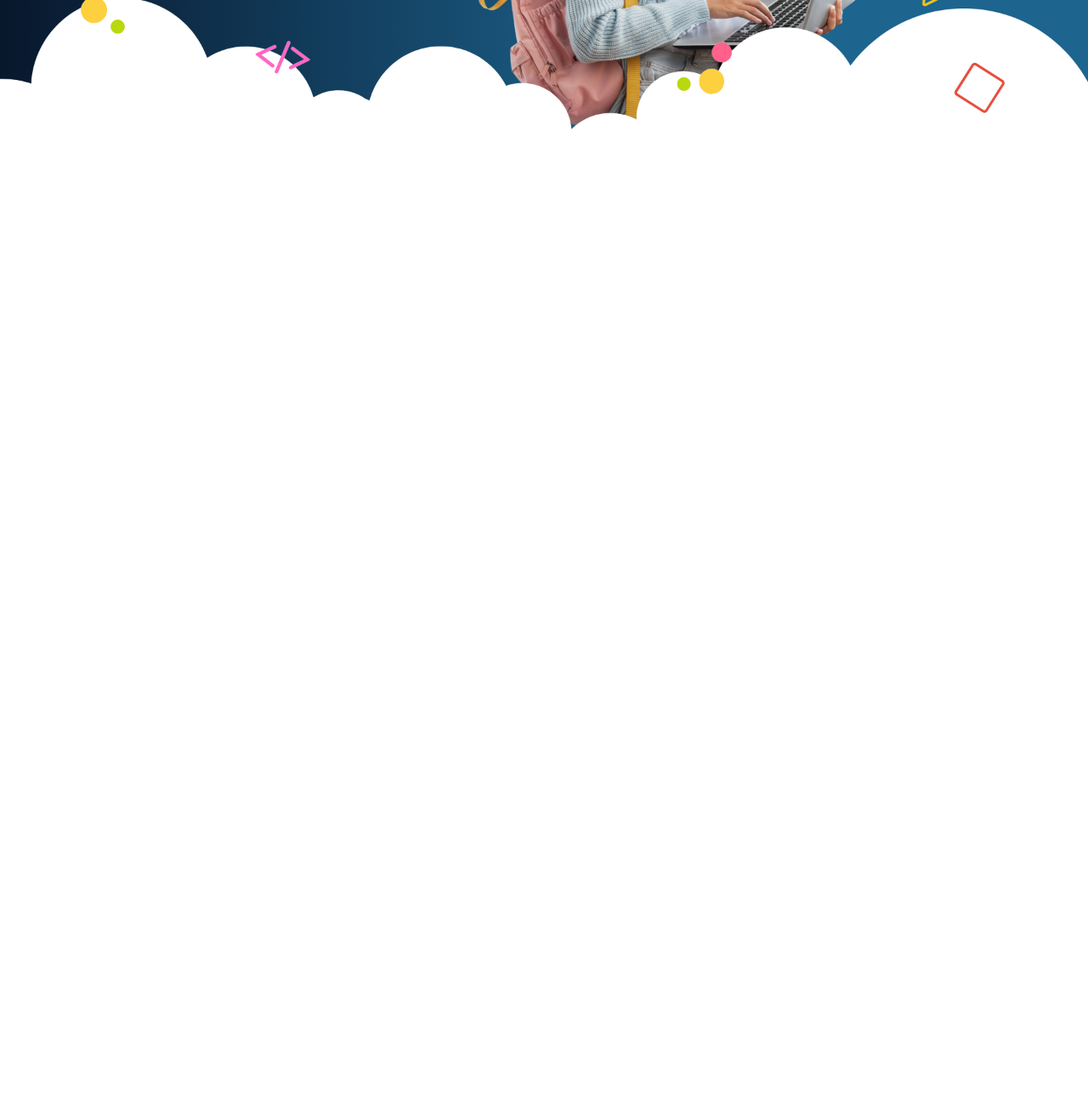
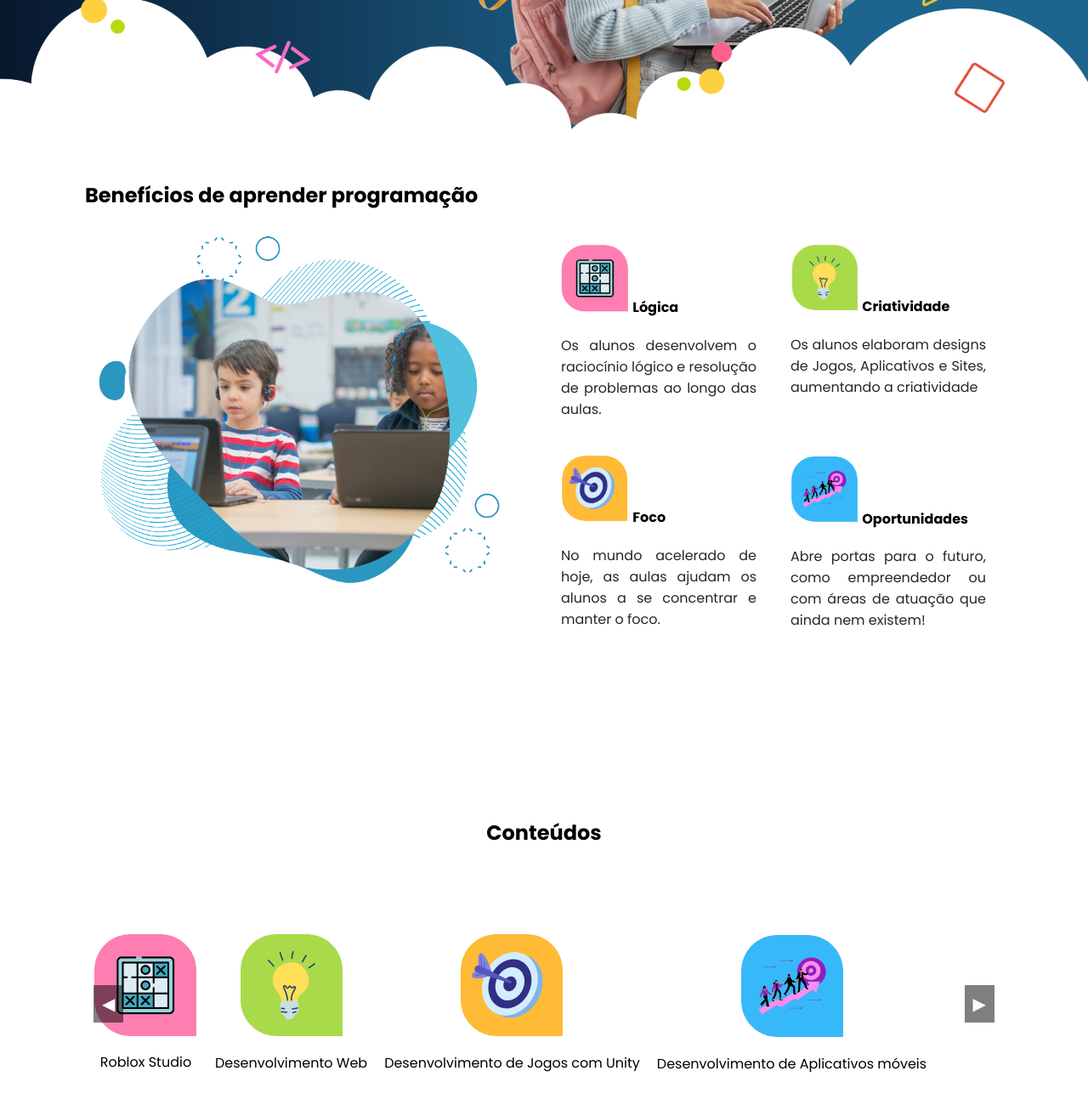
Before and after one commit to jana-dev/coderKidsLab, a plain HTML site: page index.html in a window 1280 px wide. Shown: the part 638-1938 px from the top of the page at 85% size. Before the commit the page ends 800 px from the top, so only its background shows below. Drawn offline with Linux system fonts and the light colour scheme.

Commit message:
finalizado home e beneficios

```diff
--- a/index.html
+++ b/index.html
@@ -10,7 +10,10 @@
     <link
         href="https://fonts.googleapis.com/css2?family=Poppins:ital,wght@0,100;0,200;0,300;0,400;0,500;0,600;0,700;0,800;0,900;1,100;1,200;1,300;1,400;1,500;1,600;1,700;1,800;1,900&display=swap"
         rel="stylesheet">
-        <link href="https://fonts.googleapis.com/css2?family=Josefin+Sans:ital,wght@0,100..700;1,100..700&family=Lilita+One&display=swap" rel="stylesheet">
+    <link
+        href="https://fonts.googleapis.com/css2?family=Josefin+Sans:ital,wght@0,100..700;1,100..700&family=Lilita+One&display=swap"
+        rel="stylesheet">
+
     <link rel="stylesheet" href="style.css">
     <title>Coder Kids Lab</title>
 </head>
@@ -38,6 +41,93 @@
             </div>
         </section>
     </div>
+
+    <section class="beneficios">
+        <div class="max-container-center">
+            <h3 class="titulo-beneficios">Benefícios de aprender programação</h3>
+            <div class="grid-beneficios">
+                <div class="imagem-beneficios">
+                    <img width="500" src="./src/img/meninos-beneficio.png" alt="">
+                </div>
+                <div class="conteudo-beneficios">
+                    <div class="beneficio">
+                        <div>
+                            <img width="80" src="./src/img/logica.png" alt="">
+                            <strong>Lógica</strong>
+                        </div>
+                        <div>
+                            <p class="p-beneficios">Os alunos desenvolvem o raciocínio lógico e resolução de problemas
+                                ao longo das aulas.</p>
+                        </div>
+                    </div>
+                    <div class="beneficio">
+                        <div>
+                            <img width="80" src="./src/img/criatividade.png" alt="">
+                            <strong>Criatividade</strong>
+                        </div>
+                        <div>
+                            <p class="p-beneficios">Os alunos elaboram designs de Jogos, Aplicativos e Sites, aumentando
+                                a criatividade</p>
+                        </div>
+                    </div>
+                    <div class="beneficio">
+                        <div>
+                            <img width="80" src="./src/img/foco.png" alt="">
+                            <strong>Foco</strong>
+                        </div>
+                        <div>
+                            <p class="p-beneficios">No mundo acelerado de hoje, as aulas ajudam os alunos a se
+                                concentrar e manter o foco.</p>
+                        </div>
+                    </div>
+                    <div class="beneficio">
+                        <div>
+                            <img width="80" src="./src/img/oportunidades.png" alt="">
+                            <strong>Oportunidades</strong>
+                        </div>
+                        <div>
+                            <p class="p-beneficios">Abre portas para o futuro, como empreendedor ou com áreas de atuação
+                                que ainda nem existem!</p>
+                        </div>
+                    </div>
+                </div>
+            </div>
+        </div>
+
+
+    </section>
+
+    <section class="conteudos">
+        <div class="max-container-center">
+            <h3 class="titulo-conteudos">Conteúdos</h3>
+
+            <div class="carousel-container">
+                <div class="carousel">
+                    <div class="card">
+                        <img src="./src/img/logica.png" alt="Image 1">
+                        <div class="card-text">Roblox Studio</div>
+                    </div>
+                    <div class="card">
+                        <img src="./src/img/criatividade.png" alt="Image 2">
+                        <div class="card-text">Desenvolvimento Web</div>
+                    </div>
+                    <div class="card">
+                        <img src="./src/img/foco.png" alt="Image 3">
+                        <div class="card-text">Desenvolvimento de Jogos com Unity</div>
+                    </div>
+                    <div class="card">
+                        <img src="./src/img/oportunidades.png" alt="Image 4">
+                        <div class="card-text">Desenvolvimento de Aplicativos móveis</div>
+                    </div>
+                    <!-- Adicione mais cards conforme necessário -->
+                </div>
+                <button class="carousel-button prev">◀</button>
+                <button class="carousel-button next">▶</button>
+            </div>
+        </div>
+    </section>
+
+    <script src="main.js"></script>
 </body>
 
 </html>
--- a/style.css
+++ b/style.css
@@ -1,17 +1,17 @@
-*{
+* {
     margin: 0;
     padding: 0;
     box-sizing: border-box;
 }
 
-body{
+body {
     font-family: "Poppins", sans-serif;
 }
 
 /*Padrão*/
-.max-container-center{
-    max-width: 1200px;
-    padding: 0 20px;
+.max-container-center {
+    max-width: 1160px;
+    padding: 0 40px;
     margin: auto;
 }
 
@@ -23,7 +23,7 @@ body{
     border: none;
     transform: rotate(5deg);
     transform-origin: center;
-    font-family: "Gochi Hand", cursive;
+    font-family: cursive;
     text-decoration: none;
     font-size: 15px;
     cursor: pointer;
@@ -33,108 +33,255 @@ body{
     transition: all 0.3s cubic-bezier(0.175, 0.885, 0.32, 1.275);
     background-color: #5cdb95;
     color: black;
-  }
+}
 
-  .cta-aula-experimental span {
+.cta-aula-experimental span {
     background: #f1f5f8;
     display: block;
     padding: 0.5rem 1rem;
     border-radius: 5px;
     border: 2px solid #494a4b;
     color: black;
-  }
+}
 
-  .cta-aula-experimental:active {
+.cta-aula-experimental:active {
     transform: translateY(5px);
     padding-bottom: 0px;
     outline: 0;
-  }
+}
+
 /*Botão padrão*/
 
 /*Padrão*/
 
 /*Header e Home*/
-.fundo-header-home{
+.fundo-header-home {
     height: 100vh;
-    background: rgb(8,23,44);
-    background: linear-gradient(90deg, rgba(8,23,44,1) 0%, rgba(29,100,142,1) 61%);
+    background: rgb(8, 23, 44);
+    background: linear-gradient(90deg, rgba(8, 23, 44, 1) 0%, rgba(29, 100, 142, 1) 61%);
 }
-header{
+
+header {
     display: flex;
     align-items: center;
     justify-content: space-between;
 
 }
 
-.home{
+.home {
     height: calc(100vh - 100px);
     position: relative;
 }
-.nuvem{
+
+.nuvem {
     width: 100%;
     height: auto;
     position: absolute;
     bottom: 0;
     z-index: 1;
 }
-.menina{
+
+.menina {
     width: 80%;
     position: absolute;
     bottom: 0;
     right: 70px;
 }
-.bt-home{
+
+.bt-home {
     display: none;
 }
-.titulo-home{
+
+.titulo-home {
     color: #fff;
     font-size: 5em;
     font-family: "Josefin Sans", sans-serif;
 }
-.subtitulo-idade{
+
+.subtitulo-idade {
     color: #E6AF2E;
 
 }
-.subtitulo-home{
+
+.subtitulo-home {
     color: #2ECC71;
     font-size: 1.3em;
 }
-.conteudo-home{
+
+.conteudo-home {
     height: 300px;
     display: flex;
     flex-direction: column;
     justify-content: center;
 }
 
+/*Beneficios*/
+.beneficios {
+    height: 100vh;
+}
+
+.titulo-beneficios {
+    padding-top: 50px;
+    font-size: 1.5em;
+    text-align: left;
+}
+
+.grid-beneficios {
+    margin-top: 20px;
+    display: grid;
+    grid-template-columns: 1fr 1fr;
+}
+
+.conteudo-beneficios {
+    display: grid;
+    grid-template-columns: 1fr 1fr;
+    grid-template-rows: 1fr 1fr;
+
+}
+
+.beneficio {
+    padding: 20px;
+    border-radius: 20px;
+    transition: box-shadow 0.5s ease-in-out;
+}
+.beneficio:hover{
+    box-shadow: rgba(0, 0, 0, 0.24) 0px 3px 8px;
+}
+
+.p-beneficios {
+    color: rgb(38, 38, 38);
+    text-align: justify;
+    padding-top: 20px;
+}
+/*Beneficios*/
+
+/*Conteudos*/
+.titulo-conteudos{
+    text-align: center;
+    font-size: 1.5em;
+    margin-bottom: 100px;
+}
+
+
+/*Carousel*/
+.carousel-container {
+    position: relative;
+    max-width: 100%;
+    overflow: hidden;
+    margin-bottom: 200px;
+}
+
+.carousel {
+    display: flex;
+    transition: transform 0.5s ease;
+}
+
+.card {
+    flex: 0 0 auto;
+    margin: 0 10px;
+    text-align: center;
+}
+
+.card img {
+    max-width: 100%;
+    height: auto;
+}
+
+.card-text {
+    margin-top: 10px;
+}
+
+.carousel-button {
+    position: absolute;
+    top: 50%;
+    transform: translateY(-50%);
+    background-color: rgba(0, 0, 0, 0.5);
+    color: white;
+    border: none;
+    padding: 10px;
+    cursor: pointer;
+    font-size: 20px;
+}
+
+.carousel-button.prev {
+    left: 10px;
+}
+
+.carousel-button.next {
+    right: 10px;
+}
+
+
+
+
+/*Telas pequenas*/
+@media (max-width: 1024px) {}
+
 
 /*Tablet*/
-@media (max-width: 1024px){
-    .menina{
+@media (max-width: 768px) {
+    .menina {
         width: 120%;
         right: 45px;
     }
+
+    .conteudo-home {
+        text-align: center;
+    }
+
+    .conteudo-home>* {
+        margin-bottom: 20px;
+    }
+
+    .grid-beneficios {
+        grid-template-columns: 1fr;
+    }
+
+    .imagem-beneficios,
+    .titulo-beneficios {
+        text-align: center;
+    }
 }
+
 /*Mobile*/
-@media (max-width: 576px){
-    .bt-home{
+@media (max-width: 480px) {
+    .bt-home {
         display: inline;
     }
-    .bt-header{
+
+    .bt-header {
         display: none
     }
-    header{
+
+    header {
         justify-content: center;
     }
-    .conteudo-home{
+
+    .conteudo-home {
         text-align: center;
     }
-    .titulo-home{
+
+    .conteudo-home>* {
+        margin-bottom: 20px;
+    }
+
+    .titulo-home {
         font-size: 3em;
     }
-    .subtitulo-idade{
+
+    .subtitulo-idade {
         margin-bottom: 50px;
     }
-    .bt-home{
+
+    .bt-home {
         margin: 0 auto;
     }
+
+    .imagem-beneficios img {
+        width: 300px;
+    }
+
+    .conteudo-beneficios {
+        grid-template-columns: 1fr;
+    }
 }
```
Also changed, not shown: src/img/criatividade.png (added), src/img/foco.png (added), src/img/logica.png (added), src/img/meninos-beneficio.png (added), src/img/oportunidades.png (added).
